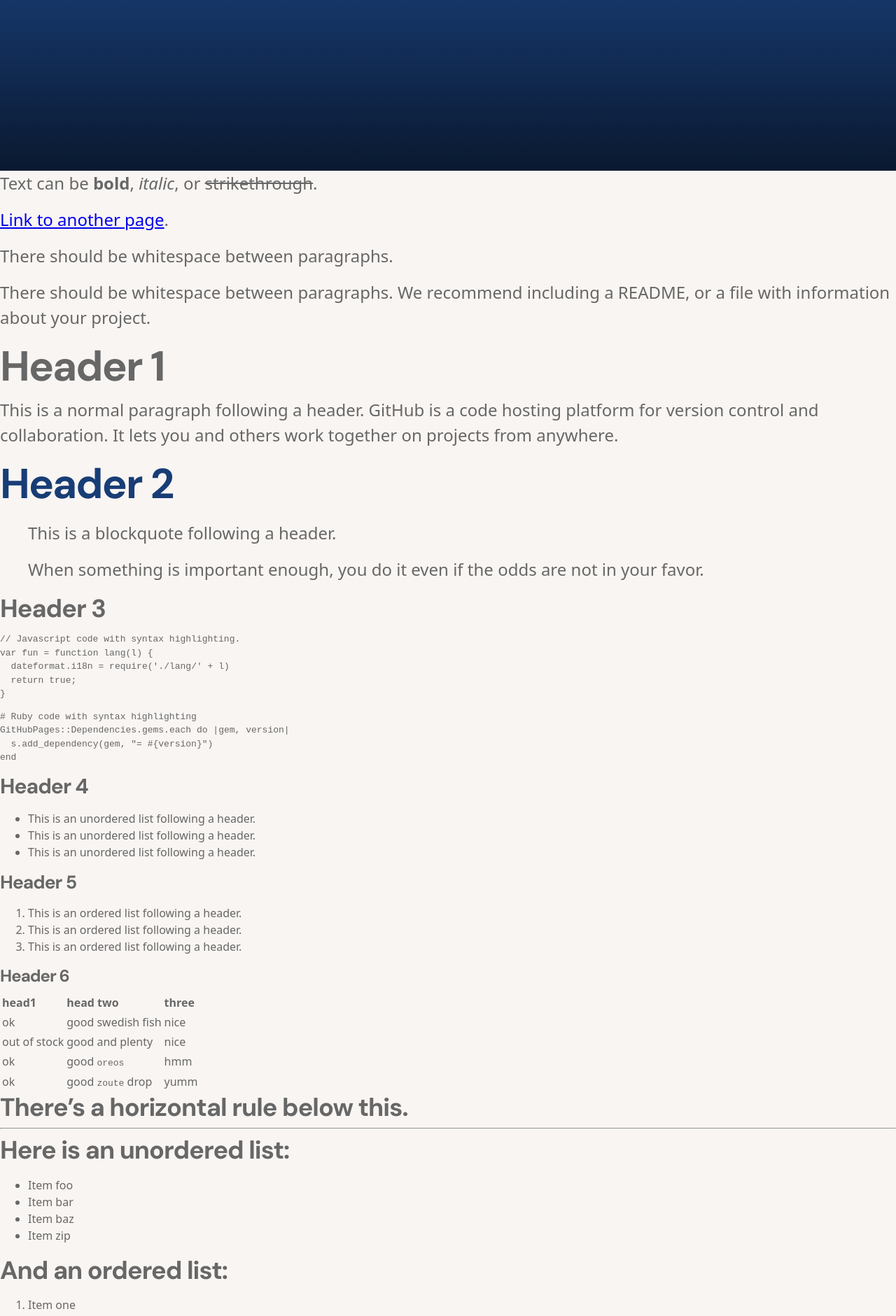
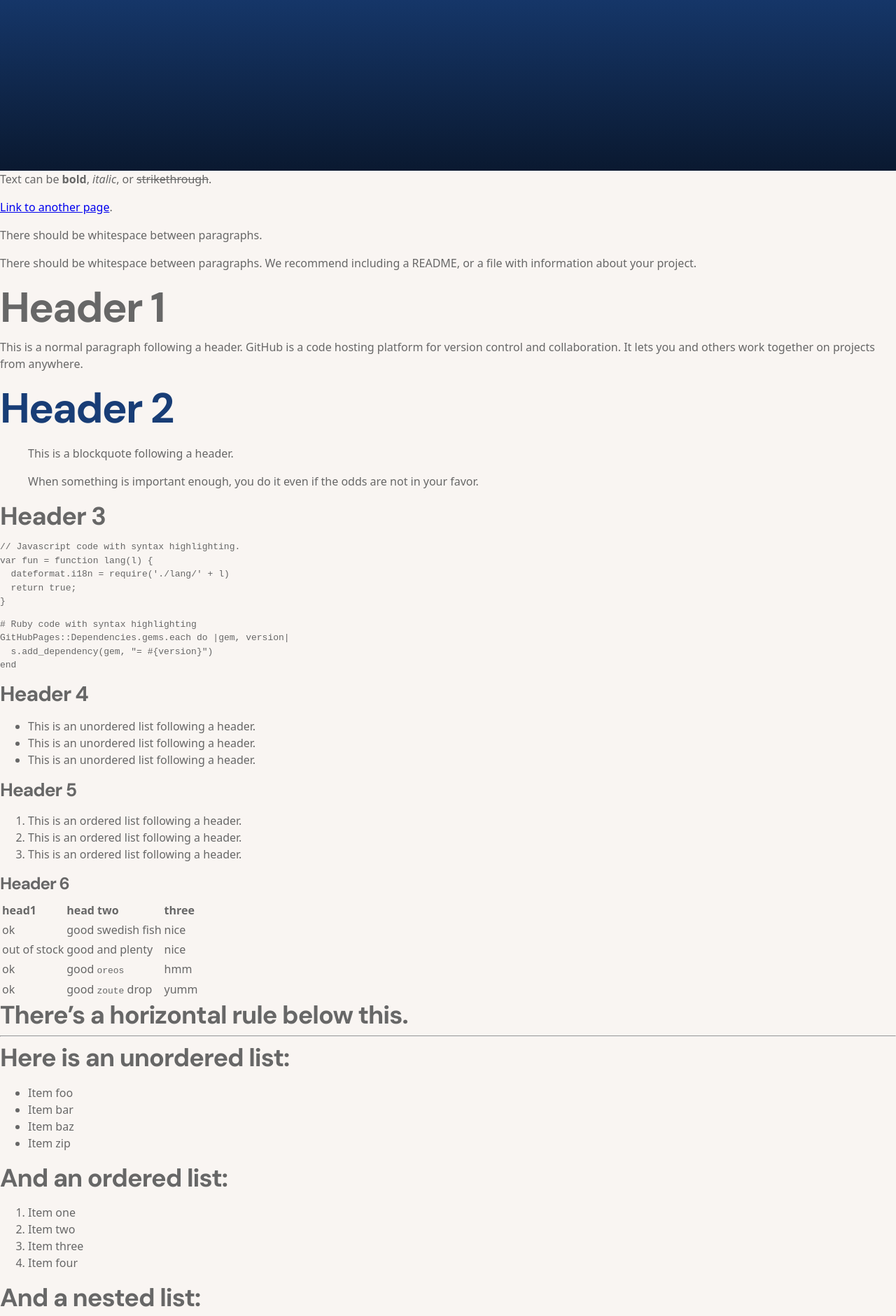
Before and after one commit to SS-NES/jekyll-theme-ss-nes, a Jekyll site: the page built from index.md, in a window 1280 px wide. Shown: the part 972-2853 px from the top of the page at 70% size. Built offline with Jekyll 4.4.1, drawn with Linux system fonts in a browser that asks for light colours.

Commit message:
Remove unnecessary `font-size` from `<p>`
So that the default browser size is used as a base.

```diff
--- a/_sass/_base.scss
+++ b/_sass/_base.scss
@@ -57,7 +57,6 @@ h6 {
 
 p {
   margin: 0 0 $spacer;
-  font-size: $font-size-base;
   line-height: $line-height-base;
 
   &:last-child {
```
